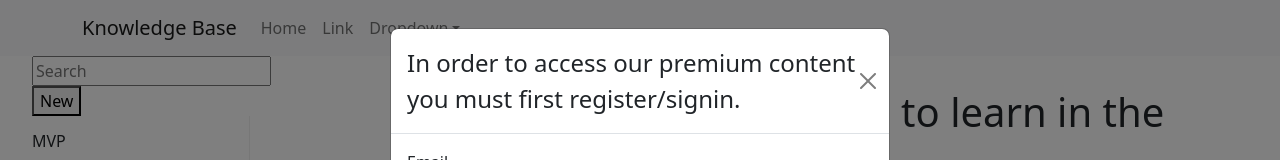
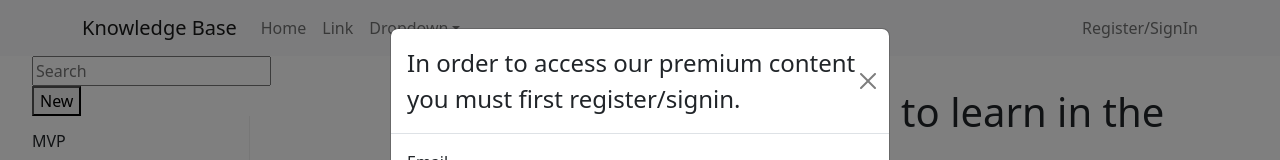
Before and after one commit to PrimeTimeTran/react-ts-knowledgebase, a React (Vite) app: page / in a window 1280 px wide. Shown: the top 160 px of the page. Built offline with nearby package versions, Linux system fonts and the light colour scheme.

Commit message:
Add auth to navbar

```diff
--- a/src/components/Modal.tsx
+++ b/src/components/Modal.tsx
@@ -31,9 +31,7 @@ export default function Modale() {
         <Modal.Title>In order to access our premium content you must first register/signin.</Modal.Title>
       </Modal.Header>
       <Modal.Body>
-
         <Register onSubmit={onSubmit} />
-
       </Modal.Body>
       <Modal.Footer>
         <Button variant="secondary" onClick={handleClose}>
--- a/src/components/Navbar.tsx
+++ b/src/components/Navbar.tsx
@@ -3,7 +3,19 @@ import Nav from 'react-bootstrap/Nav';
 import Navbar from 'react-bootstrap/Navbar';
 import NavDropdown from 'react-bootstrap/NavDropdown';
 
+import Modal from '../components/Modal'
+
+import { useAuth } from '../hooks'
+
+
 function BasicExample() {
+  const { isAuthenticated, setToken, removeToken } = useAuth();
+
+  const SignOut = () => {
+    removeToken()
+    window.location.reload();
+  }
+
   return (
     <Navbar bg="light" expand="lg">
       <Container>
@@ -26,7 +38,13 @@ function BasicExample() {
             </NavDropdown>
           </Nav>
         </Navbar.Collapse>
-      </Container>
+
+        <Navbar.Collapse className="justify-content-end">
+          <Navbar.Text onClick={SignOut}>
+            {!isAuthenticated ? "Register/SignIn" : 'Sign out'}
+          </Navbar.Text>
+        </Navbar.Collapse>      </Container>
+      <Modal />
     </Navbar>
   );
 }
--- a/src/routes/root.tsx
+++ b/src/routes/root.tsx
@@ -9,7 +9,6 @@ import { Sidebar, Menu, MenuItem, SubMenu, sidebarClasses, menuClasses } from 'r
 import { Row, Col } from 'react-bootstrap';
 
 import Nav from '../components/Navbar'
-import Modal from '../components/Modal'
 import IconLeft from '../components/Caret'
 
 
@@ -96,7 +95,7 @@ export default function Root() {
           <Outlet />
         </div>
       </Row>
-      <Modal />
+      {/* <Modal /> */}
     </Col>
   )
 }
```
